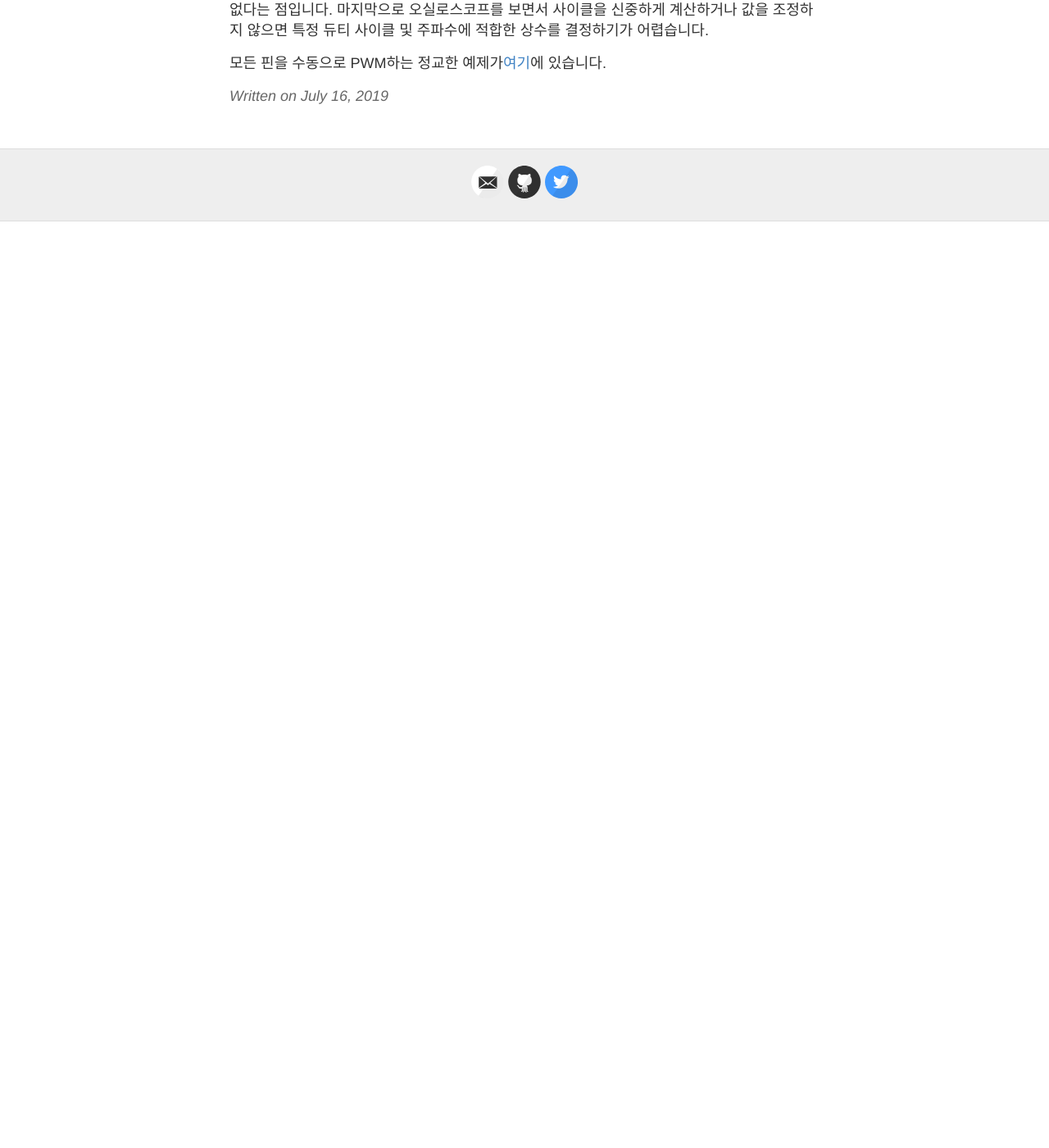
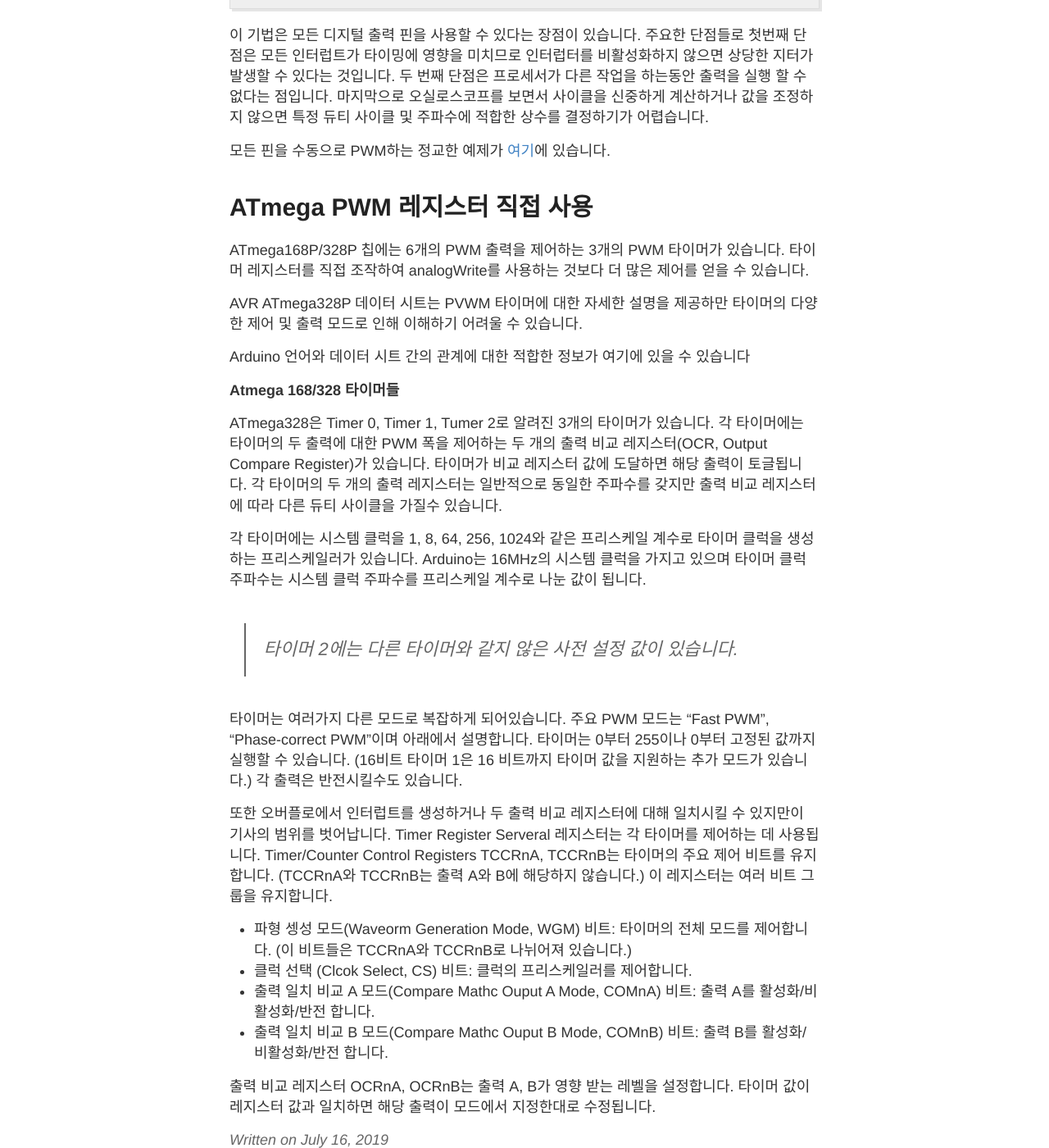
Before and after one commit to WonSeobSon/wonseobson.github.io, a Jekyll site: the page built from _posts/2019-07-16-Secrets-of-Arduino-PWM.md, in a window 1280 px wide and 1400 px high, scrolled down 1805 px. Shown: the whole window at 82% size. Built offline with Jekyll 4.4.1, drawn with Linux system fonts in a browser that asks for light colours; nearby versions of some CDN libraries; before the commit the page ends 2075 px from its top, so only the background shows below that; some of the changed text lies outside the part shown.

Commit message:
Update 2019-07-16-Secrets-of-Arduino-PWM.md
ATmega PWM 레지스터 직접 사용

````diff
--- a/_posts/2019-07-16-Secrets-of-Arduino-PWM.md
+++ b/_posts/2019-07-16-Secrets-of-Arduino-PWM.md
@@ -24,14 +23,15 @@ PWM에는 몇 가지 용도가 있습니다.
 - 변조 신호 생성(예: 원격 제어용 적외선 LED 작동)
 
 __analogWrite로 간단한 펄스폭 변조__
+
 Arduino의 프로그래밍 언어에서 간단히 PWM을 사용하기 위해서는 analogWrite(pin, dutyCycle)를 호출합니다. pin은 PWM 핀(3, 5, 6, 9, 10, 11) 중 하나이고 dutyCycle은 0~255 사이의 값입니다. analogWrite 함수는 하드웨어 PWM에 대한 간단한 인터페이스를 제공하지 주파수에 대한 어떠한 제어도 제공하지 않습니다.
 
 아마 99%의 독자들은 여기서 멈추고 analgoWrite를 사용하면 되지만 더 많은 유연성을 제공하는 다른 옵션이 있습니다.
 
 # 비트-뱅잉(Bit-banging) 펄스 폭 변조
 
-원하는 시간 동안 핀을 반본적으로 켜고 끄는 방식으로 모든 핀에 PWM을 "수동으로" 구현할 수 있습니다. 예:
-``` arduino
+원하는 시간 동안 핀을 반본적으로 켜고 끄는 방식으로 모든 핀에 PWM을 "수동으로" 구현할 수 있습니다.
+``` cpp
 void setup(){
     pinMode(13, OUTPUT);
 }
@@ -46,4 +46,31 @@ void loop()
 ```
 이 기법은 모든 디지털 출력 핀을 사용할 수 있다는 장점이 있습니다. 주요한 단점들로 첫번째 단점은 모든 인터럽트가 타이밍에 영향을 미치므로 인터럽터를 비활성화하지 않으면 상당한 지터가 발생할 수 있다는 것입니다. 두 번째 단점은 프로세서가 다른 작업을 하는동안 출력을 실행 할 수 없다는 점입니다. 마지막으로 오실로스코프를 보면서 사이클을 신중하게 계산하거나 값을 조정하지 않으면 특정 듀티 사이클 및 주파수에 적합한 상수를 결정하기가 어렵습니다.
 
-모든 핀을 수동으로 PWM하는 정교한 예제가[여기](http://www.arduino.cc/playground/Main/PWMallPins)에 있습니다.
+모든 핀을 수동으로 PWM하는 정교한 예제가 [여기](http://www.arduino.cc/playground/Main/PWMallPins)에 있습니다.
+
+# ATmega PWM 레지스터 직접 사용
+
+ATmega168P/328P 칩에는 6개의 PWM 출력을 제어하는 3개의 PWM 타이머가 있습니다. 타이머 레지스터를 직접 조작하여 analogWrite를 사용하는 것보다 더 많은 제어를 얻을 수 있습니다.
+
+AVR ATmega328P 데이터 시트는 PVWM 타이머에 대한 자세한 설명을 제공하만 타이머의 다양한 제어 및 출력 모드로 인해 이해하기 어려울 수 있습니다.
+
+Arduino 언어와 데이터 시트 간의 관계에 대한 적합한 정보가 여기에 있을 수 있습니다
+
+__Atmega 168/328 타이머들__
+
+ATmega328은 Timer 0, Timer 1, Tumer 2로 알려진 3개의 타이머가 있습니다. 각 타이머에는 타이머의 두 출력에 대한 PWM 폭을 제어하는 두 개의 출력 비교 레지스터(OCR, Output Compare Register)가 있습니다. 타이머가 비교 레지스터 값에 도달하면 해당 출력이 토글됩니다. 각 타이머의 두 개의 출력 레지스터는 일반적으로 동일한 주파수를 갖지만 출력 비교 레지스터에 따라 다른 듀티 사이클을 가질수 있습니다.
+
+각 타이머에는 시스템 클럭을 1, 8, 64, 256, 1024와 같은 프리스케일 계수로 타이머 클럭을 생성하는 프리스케일러가 있습니다. Arduino는 16MHz의 시스템 클럭을 가지고 있으며 타이머 클럭 주파수는 시스템 클럭 주파수를 프리스케일 계수로 나눈 값이 됩니다.
+> 타이머 2에는 다른 타이머와 같지 않은 사전 설정 값이 있습니다.
+
+타이머는 여러가지 다른 모드로 복잡하게 되어있습니다. 주요 PWM 모드는 "Fast PWM", "Phase-correct PWM"이며 아래에서 설명합니다. 타이머는 0부터 255이나 0부터 고정된 값까지 실행할 수 있습니다. (16비트 타이머 1은 16 비트까지 타이머 값을 지원하는 추가 모드가 있습니다.) 각 출력은 반전시킬수도 있습니다.
+
+또한 오버플로에서 인터럽트를 생성하거나 두 출력 비교 레지스터에 대해 일치시킬 수 있지만이 기사의 범위를 벗어납니다. Timer Register Serveral 레지스터는 각 타이머를 제어하는 데 사용됩니다. Timer/Counter Control Registers TCCRnA, TCCRnB는 타이머의 주요 제어 비트를 유지합니다. (TCCRnA와 TCCRnB는 출력 A와 B에 해당하지 않습니다.) 이 레지스터는 여러 비트 그룹을 유지합니다.
+
+- 파형 셍성 모드(Waveorm Generation Mode, WGM) 비트: 타이머의 전체 모드를 제어합니다.
+  (이 비트들은 TCCRnA와 TCCRnB로 나뉘어져 있습니다.)
+- 클럭 선택 (Clcok Select, CS) 비트: 클럭의 프리스케일러를 제어합니다.
+- 출력 일치 비교 A 모드(Compare Mathc Ouput A Mode, COMnA) 비트: 출력 A를 활성화/비활성화/반전 합니다.
+- 출력 일치 비교 B 모드(Compare Mathc Ouput B Mode, COMnB) 비트: 출력 B를 활성화/비활성화/반전 합니다.
+
+출력 비교 레지스터 OCRnA, OCRnB는 출력 A, B가 영향 받는 레벨을 설정합니다. 타이머 값이 레지스터 값과 일치하면 해당 출력이 모드에서 지정한대로 수정됩니다.
````
Also changed, not shown: other parts of _posts/2019-07-16-Secrets-of-Arduino-PWM.md (+1 -2 lines).
